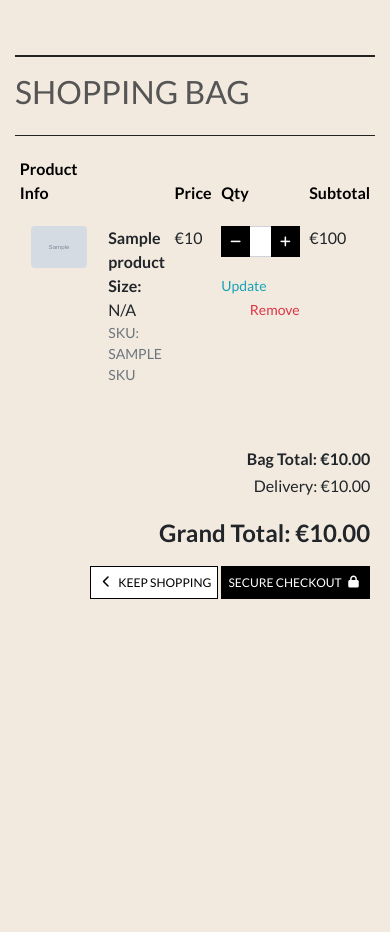
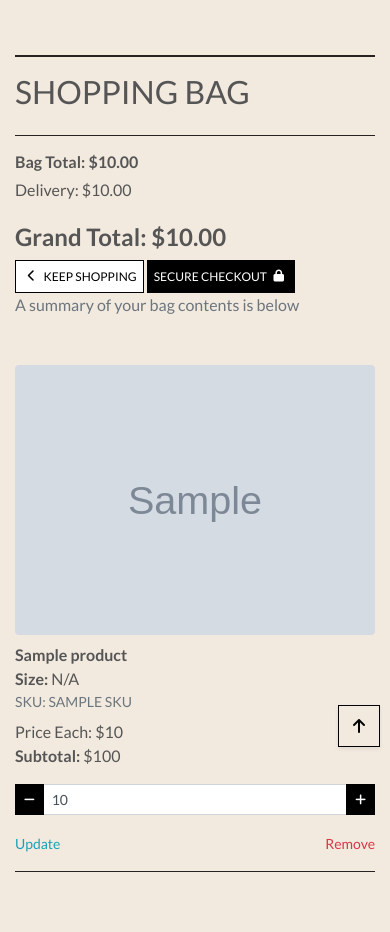
Before and after one commit to SimonMoynihan33/KVRN-Apparel, a Django app: template bag/templates/bag/bag.html in a window 390 px wide. Shown: the part 87-1019 px from the top of the page. Before the commit the page ends 686 px from the top, so only its background shows below. Run offline with Django 5.2, Linux system fonts and the light colour scheme; the template is opened without the code that fills it: most values are stand-ins (such as "Sample title", 1, 10 or a date in 2020); grey boxes marked "Sample" are stand-in pictures; some libraries are stand-ins or nearby versions; some web fonts are replaced.

Commit message:
Fix shopping bag styles

```diff
--- /dev/null
+++ b/bag/templates/bag/bag-total.html
@@ -0,0 +1,8 @@
+<h6><strong>Bag Total: ${{ total|floatformat:2 }}</strong></h6>
+<h6>Delivery: ${{ delivery|floatformat:2 }}</h6>
+<h4 class="mt-4"><strong>Grand Total: ${{ grand_total|floatformat:2 }}</strong></h4>
+{% if free_delivery_delta > 0 %}
+    <p class="mb-1 text-danger">
+        You could get free delivery by spending just <strong>${{ free_delivery_delta }}</strong> more!
+    </p>
+{% endif %}
--- a/bag/templates/bag/bag.html
+++ b/bag/templates/bag/bag.html
@@ -24,7 +24,43 @@
         <div class="row">
             <div class="col">
                 {% if bag_items %}
-            <div class="table-responsive rounded">
+                    <div class="d-block d-md-none">
+                        <div class="row">
+                            <div class="col">
+                                {% include "bag/bag-total.html" %}
+                            </div>
+                        </div>
+                        <div class="row">
+                            <div class="col">
+                                {% include "bag/checkout-buttons.html" %}
+                                <p class="text-muted mb-5">A summary of your bag contents is below</p>
+                            </div>
+                        </div>
+                        {% for item in bag_items %}
+                            <div class="row">
+                                <div class="col-12 col-sm-6 mb-2">
+                                    {% include "bag/product-image.html" %}
+                                </div>
+                                <div class="col-12 col-sm-6 mb-2">
+                                    {% include "bag/product-info.html" %}
+                                </div>
+                                <div class="col-12 col-sm-6 order-sm-last">
+                                    <p class="my-0">Price Each: ${{ item.product.price }}</p>
+                                    <p><strong>Subtotal: </strong>${{ item.product.price | calc_subtotal:item.quantity }}</p>
+                                </div>
+                                <div class="col-12 col-sm-6">
+                                    {% include "bag/quantity-form.html" %}
+                                </div>
+                            </div>
+                            <div class="row"><div class="col"><hr class="bottom-spacing"></div></div>
+                        {% endfor %}
+                        <div class="btt-button shadow-sm rounded-0 border border-black">
+                            <a class="btt-link d-flex h-100">
+                                <i class="fas fa-arrow-up text-black mx-auto my-auto"></i>
+                            </a>
+                        </div>
+                    </div>
+                    <div class="table-responsive rounded d-none d-md-block">
                         <table class="table table-sm table-borderless">
                             <thead class="text-black">
                                 <tr>
@@ -39,90 +75,30 @@
                             {% for item in bag_items %}
                                 <tr>
                                     <td class="p-3 w-25">
-                            {% if item.product.image %}
-                            <img class="img-fluid rounded" src="{{ item.product.image.url }}">
-                            {% else %}
-                            <img class="img-fluid rounded" src="{{ MEDIA_URL }}noimage.jpg" alt="{{ item.product.name }}">
-                            {% endif %}
+                                        {% include "bag/product-image.html" %}
                                     </td>
                                     <td class="py-3">
-                            <p class="my-0"><strong>{{ item.product.name }}</strong></p>
-                            <p class="my-0">
-                                <strong>
-                                    Size:
-                                </strong>
-                                {% if item.product.has_sizes %}{{ item.size|upper}}{% else %}N/A{% endif %}
-                            </p>
-                            <p class="my-0 small text-muted">SKU: {{ item.product.sku|upper }}</p>
+                                        {% include "bag/product-info.html" %}
                                     </td>
                                     <td class="py-3">
-                            <p class="my-0">€{{ item.product.price }}</p>
+                                        <p class="my-0">${{ item.product.price }}</p>
                                     </td>
                                     <td class="py-3 w-25">
-                            <form class="form update-form" method="POST" action="{% url 'adjust_bag' item.item_id %}">
-                                {% csrf_token %}
-                                <div class="form-group">
-                                    <div class="input-group">
-                                        <div class="input-group-prepend">
-                                            <button class="decrement-qty btn btn-sm btn-black rounded-0"
-                                                data-item_id="{{ item.item_id }}" id="decrement-qty_{{ item.item_id }}">
-                                                <span>
-                                                    <i class="fas fa-minus fa-sm"></i>
-                                                </span>
-                                            </button>
-                                        </div>
-                                        <input class="form-control form-control-sm qty_input" type="number"
-                                            name="quantity" value="{{ item.quantity }}" min="1" max="99"
-                                            data-item_id="{{ item.item_id }}" id="id_qty_{{ item.item_id }}">
-                                        <div class="input-group-append">
-                                            <button class="increment-qty btn btn-sm btn-black rounded-0"
-                                                data-item_id="{{ item.item_id }}" id="increment-qty_{{ item.item_id }}">
-                                                <span>
-                                                    <i class="fas fa-plus fa-sm"></i>
-                                                </span>
-                                            </button>
-                                        </div>
-                                        {% if item.product.has_sizes %}
-                                        <input type="hidden" name="product_size" value="{{ item.size }}">
-                                        {% endif %}
-                                    </div>
-                                </div>
-                            </form>
-                            <a class="update-link text-info"><small>Update</small></a>
-                            <a class="remove-item text-danger float-right" id="remove_{{ item.item_id }}"
-                                data-product_size="{{ item.size }}"><small>Remove</small></a>
+                                        {% include "bag/quantity-form.html" %}
+                                    </td>
                                     <td class="py-3">
-                            <p class="my-0">€{{ item.product.price | calc_subtotal:item.quantity }}</p>
+                                        <p class="my-0">${{ item.product.price | calc_subtotal:item.quantity }}</p>
                                     </td>
                                 </tr>
                             {% endfor %}
                             <tr>
                                 <td colspan="5" class="pt-5 text-right">
-                            <h6><strong>Bag Total: €{{ total|floatformat:2 }}</strong></h6>
-                            <h6>Delivery: €{{ delivery|floatformat:2 }}</h6>
-                            <h4 class="mt-4"><strong>Grand Total: €{{ grand_total|floatformat:2 }}</strong></h4>
-                            {% if free_delivery_delta > 0 %}
-                            <p class="mb-1 text-danger">
-                                You could get free delivery by spending just <strong>€{{ free_delivery_delta }}</strong>
-                                more!
-                            </p>
-                            {% endif %}
+                                    {% include "bag/bag-total.html" %}
                                 </td>
                             </tr>
                             <tr>
                                 <td colspan="5" class="text-right">
-                            <a href="{% url 'products' %}" class="btn btn-outline-black rounded-0 btn-lg">
-                                <span class="icon">
-                                    <i class="fas fa-chevron-left"></i>
-                                </span>
-                                <span class="text-uppercase">Keep Shopping</span>
-                            </a>
-                            <a href="{% url 'checkout' %}" class="btn btn-black rounded-0 btn-lg">
-                                <span class="text-uppercase">Secure Checkout</span>
-                                <span class="icon">
-                                    <i class="fas fa-lock"></i>
-                                </span>
-                            </a>
+                                    {% include "bag/checkout-buttons.html" %}
                                 </td>
                             </tr>
                         </table>
@@ -143,22 +119,28 @@
 
 {% block postloadjs %}
 {{ block.super }}
+<script type="text/javascript">
+    $('.btt-link').click(function(e) {
+        e.preventDefault();  // Prevents link’s default behavior
+        window.scrollTo(0,0);
+});
+</script>
 {% include 'products/includes/quantity_input_script.html' %}
 
 <script type="text/javascript">
     // Update quantity on click
     $('.update-link').click(function(e) {
-        const form = $(this).prev('.update-form');
+        var form = $(this).prev('.update-form');
         form.submit();
     })
 
     // Remove item and reload on click
     $('.remove-item').click(function(e) {
-        const csrfToken = "{{ csrf_token }}";
-        const itemId = $(this).attr('id').split('remove_')[1];
-        const size = $(this).data('product_size');
-        const url = `/bag/remove/${itemId}/`;
-        const data = {'csrfmiddlewaretoken': csrfToken, 'product_size': size};
+        var csrfToken = "{{ csrf_token }}";
+        var itemId = $(this).attr('id').split('remove_')[1];
+        var size = $(this).data('product_size');
+        var url = `/bag/remove/${itemId}/`;
+        var data = {'csrfmiddlewaretoken': csrfToken, 'product_size': size};
 
         $.post(url, data)
          .done(function() {
--- /dev/null
+++ b/bag/templates/bag/checkout-buttons.html
@@ -0,0 +1,12 @@
+<a href="{% url 'products' %}" class="btn btn-outline-black rounded-0 btn-lg">
+    <span class="icon">
+        <i class="fas fa-chevron-left"></i>
+    </span>
+    <span class="text-uppercase">Keep Shopping</span>
+</a>
+<a href="{% url 'checkout' %}" class="btn btn-black rounded-0 btn-lg">
+    <span class="text-uppercase">Secure Checkout</span>
+    <span class="icon">
+        <i class="fas fa-lock"></i>
+    </span>
+</a>
--- /dev/null
+++ b/bag/templates/bag/product-image.html
@@ -0,0 +1,5 @@
+{% if item.product.image %}
+<img class="img-fluid rounded" src="{{ item.product.image.url }}" alt="{{ item.product.name }}">
+{% else %}
+<img class="img-fluid rounded" src="{{ MEDIA_URL }}noimage.png" alt="{{ item.product.name }}">
+{% endif %}
--- /dev/null
+++ b/bag/templates/bag/product-info.html
@@ -0,0 +1,3 @@
+<p class="my-0"><strong>{{ item.product.name }}</strong></p>
+<p class="my-0"><strong>Size: </strong>{% if item.product.has_sizes %}{{ item.size|upper }}{% else %}N/A{% endif %}</p>
+<p class="my-0 small text-muted">SKU: {{ item.product.sku|upper }}</p>
--- /dev/null
+++ b/bag/templates/bag/quantity-form.html
@@ -0,0 +1,31 @@
+<form class="form update-form" method="POST" action="{% url 'adjust_bag' item.item_id %}">
+    {% csrf_token %}
+    <div class="form-group">
+        <div class="input-group">
+            <div class="input-group-prepend">
+                <button class="decrement-qty btn btn-sm btn-black rounded-0"
+                    data-item_id="{{ item.item_id }}">
+                    <span>
+                        <i class="fas fa-minus fa-sm"></i>
+                    </span>
+                </button>
+            </div>
+            <input class="form-control form-control-sm qty_input" type="number"
+                name="quantity" value="{{ item.quantity }}" min="1" max="99"
+                data-item_id="{{ item.item_id }}">
+            <div class="input-group-append">
+                <button class="increment-qty btn btn-sm btn-black rounded-0"
+                    data-item_id="{{ item.item_id }}">
+                    <span>
+                        <i class="fas fa-plus fa-sm"></i>
+                    </span>
+                </button>
+            </div>
+            {% if item.product.has_sizes %}
+                <input type="hidden" name="product_size" value="{{ item.size }}">
+            {% endif %}
+        </div>
+    </div>
+</form>
+<a class="update-link text-info"><small>Update</small></a>
+<a class="remove-item text-danger float-right" data-product_size="{{ item.size }}" data-item_id="{{ item.item_id }}"><small>Remove</small></a>
--- a/products/templates/products/includes/quantity_input_script.html
+++ b/products/templates/products/includes/quantity_input_script.html
@@ -2,43 +2,43 @@
 
     // Disable +/- buttons outside 1-99 range
     function handleEnableDisable(itemId) {
-        var currentValue = parseInt($(`#id_qty_${itemId}`).val());
-        var minusDisabled = currentValue < 2;
-        var plusDisabled = currentValue > 98;
-        $(`#decrement-qty_${itemId}`).prop('disabled', minusDisabled);
-        $(`#increment-qty_${itemId}`).prop('disabled', plusDisabled);
+        const currentValue = parseInt($(`.qty_input[data-item_id="${itemId}"]`).val());
+        const minusDisabled = currentValue < 2;
+        const plusDisabled = currentValue > 98;
+        $(`.decrement-qty[data-item_id="${itemId}"]`).prop('disabled', minusDisabled);
+        $(`.increment-qty[data-item_id="${itemId}"]`).prop('disabled', plusDisabled);
     }
 
     // Ensure proper enabling/disabling of all inputs on page load
-    var allQtyInputs = $('.qty_input');
-    for(var i = 0; i < allQtyInputs.length; i++){
-        var itemId = $(allQtyInputs[i]).data('item_id');
+    const allQtyInputs = $('.qty_input');
+    for(let i = 0; i < allQtyInputs.length; i++){
+        const itemId = $(allQtyInputs[i]).data('item_id');
         handleEnableDisable(itemId);
     }
 
     // Check enable/disable every time the input is changed
     $('.qty_input').change(function() {
-        var itemId = $(this).data('item_id');
+        const itemId = $(this).data('item_id');
         handleEnableDisable(itemId);
     });
 
     // Increment quantity
     $('.increment-qty').click(function(e) {
        e.preventDefault();
-       var closestInput = $(this).closest('.input-group').find('.qty_input')[0];
-       var currentValue = parseInt($(closestInput).val());
+       const closestInput = $(this).closest('.input-group').find('.qty_input')[0];
+       const currentValue = parseInt($(closestInput).val());
        $(closestInput).val(currentValue + 1);
-       var itemId = $(this).data('item_id');
+       const itemId = $(this).data('item_id');
        handleEnableDisable(itemId);
     });
 
     // Decrement quantity
     $('.decrement-qty').click(function(e) {
        e.preventDefault();
-       var closestInput = $(this).closest('.input-group').find('.qty_input')[0];
-       var currentValue = parseInt($(closestInput).val());
+       const closestInput = $(this).closest('.input-group').find('.qty_input')[0];
+       const currentValue = parseInt($(closestInput).val());
        $(closestInput).val(currentValue - 1);
-       var itemId = $(this).data('item_id');
+       const itemId = $(this).data('item_id');
        handleEnableDisable(itemId);
     });
 </script>
--- a/static/css/base.css
+++ b/static/css/base.css
@@ -511,6 +511,10 @@ hr {
 
 }
 
+.bottom-spacing {
+    margin-bottom: 60px !important;
+}
+
 /* -------------------------------- Media Queries */
 
 /* Slightly larger container on xl screens */
```
Also changed, not shown: products/templates/products/products.html (+0 -9 lines). Lines whose indentation alone changed are shown as unchanged.
